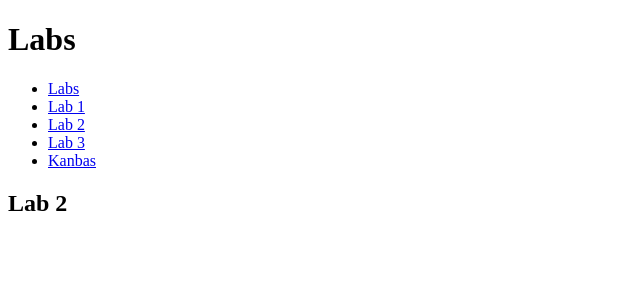
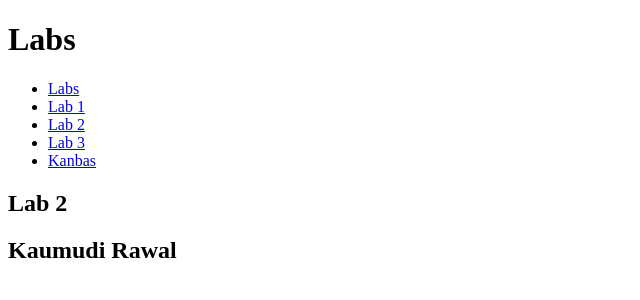
Before and after one commit to KaumudiRRawal/kanbas-react-web-app, a React (Create React App) app: page /#/Labs/Lab2 in a window 1280 px wide. Shown: the top 300 px of the page, without its empty margins (0-640 px from the left). Built offline with nearby package versions, Linux system fonts and the light colour scheme.

Commit message:
Trying to commit

```diff
--- a/src/Labs/Lab2/index.tsx
+++ b/src/Labs/Lab2/index.tsx
@@ -2,6 +2,7 @@ export default function Lab2() {
     return (
       <div>
         <h2>Lab 2</h2>
+        <h2> Kaumudi Rawal</h2>
       </div>
     );
   }
```
